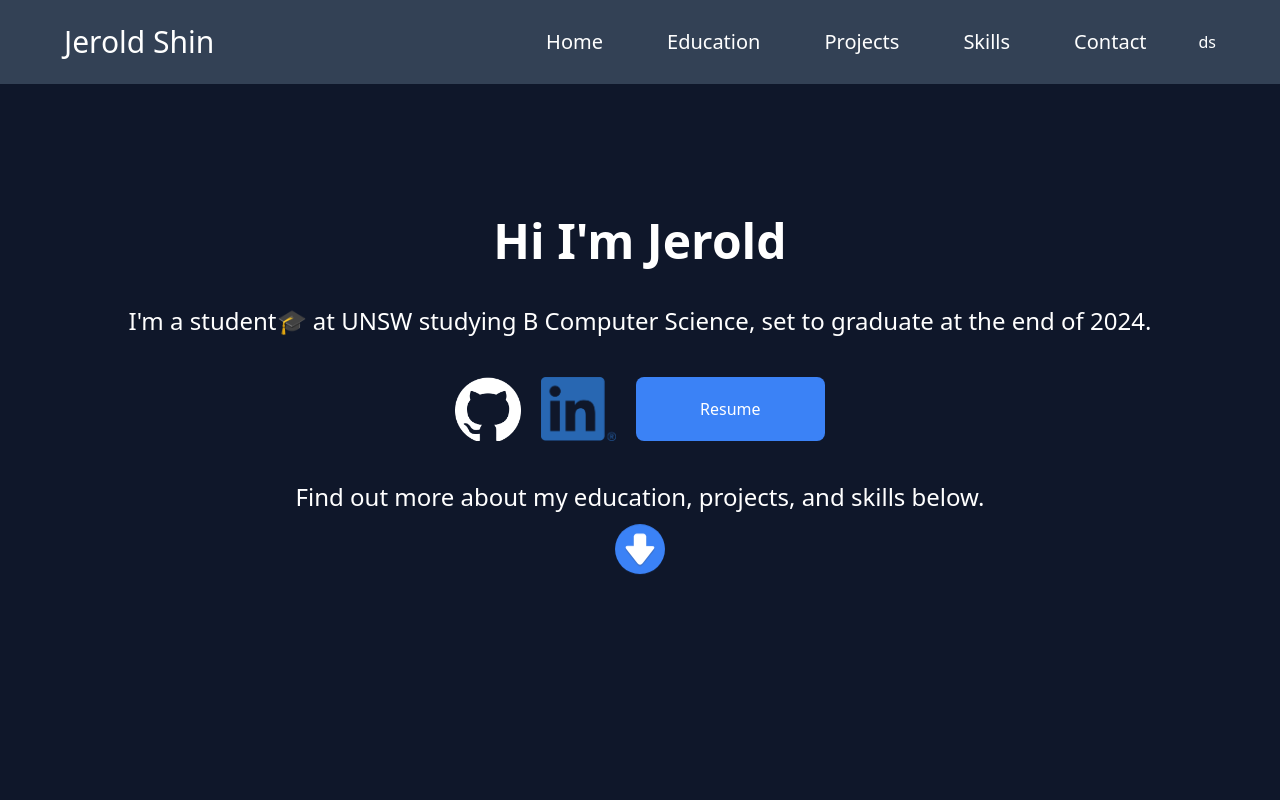
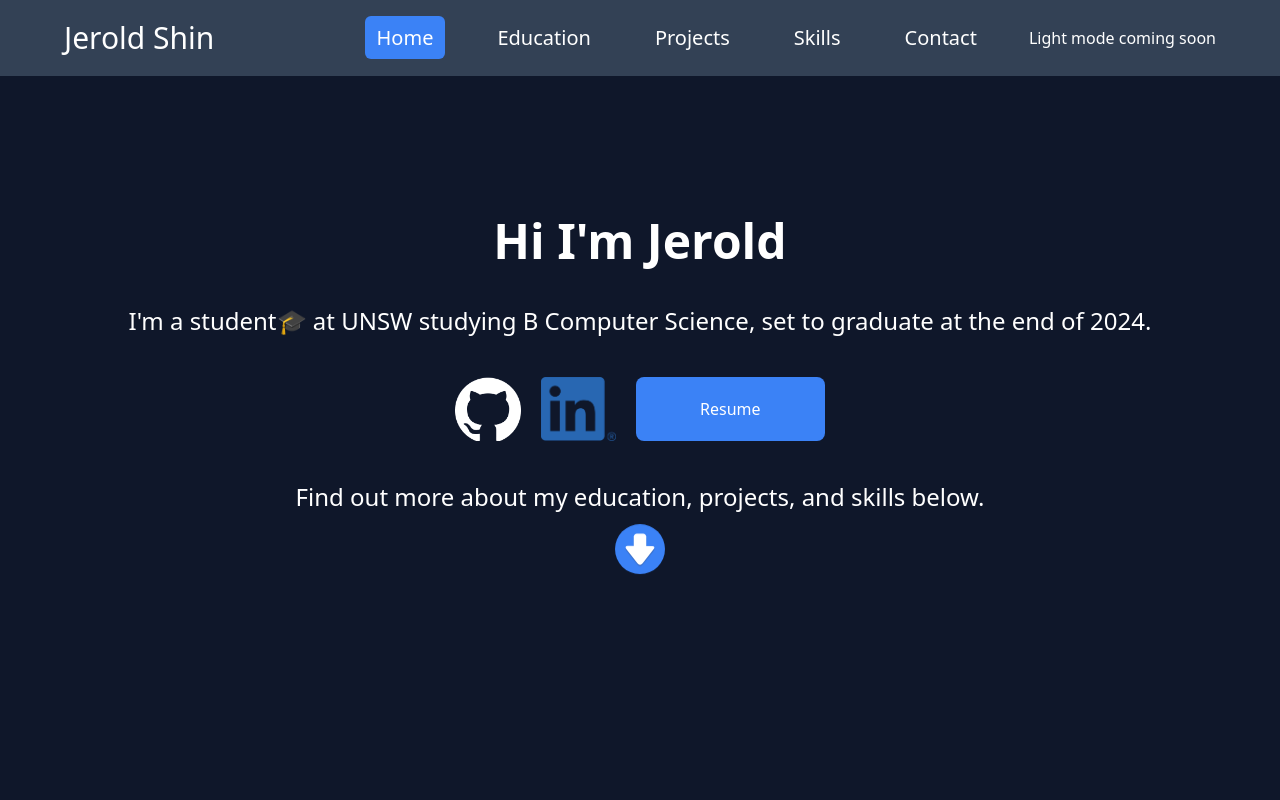
Before and after one commit to jss02/portfolio, a React (Create React App) app in the folder frontend/: page / in a window 1280 px wide. Shown: the top 800 px of the page. Built offline with nearby package versions, Linux system fonts and the light colour scheme.

Commit message:
Navbar highlighting on active component

```diff
--- a/frontend/package.json
+++ b/frontend/package.json
@@ -10,6 +10,7 @@
     "react": "^18.3.1",
     "react-dom": "^18.3.1",
     "react-scripts": "5.0.1",
+    "react-scroll": "^1.9.0",
     "web-vitals": "^2.1.4"
   },
   "scripts": {
--- a/frontend/src/App.css
+++ b/frontend/src/App.css
@@ -17,11 +17,6 @@
 .slide-up.slide-up-show {
     transform: translateY(0);
 }
-
-*{
-    scroll-behavior: smooth;
-}
-
 .expand {
     scale: 0.5;
     opacity: 0;
--- a/frontend/src/Components/Contact.jsx
+++ b/frontend/src/Components/Contact.jsx
@@ -34,9 +34,9 @@ export default function Contact() {
         <div className="bg-slate-900 text-white py-24" id="Contact">
             <div className="max-w-4xl mx-auto">
                 <h5 className="text-5xl text-center font-bold">Contact</h5>
-                <div className="flex justify-between gap-6 my-3">
+                <div className="flex justify-between gap-6 my-6">
                     <div className="w-full">
-                        <p className="text-xl">Feel free to contact me:</p>
+                        <p className="text-xl">Feel free to contact me through this form:</p>
                         {submitted ? (<p>Thanks for reaching out, I'll get back to you shortly</p>) : (
                             <form onSubmit={handleSubmit}>
                                 <div className="my-2">
@@ -86,15 +86,15 @@ export default function Contact() {
                     </div>
                     <div className="w-full flex justify-end">
                         <div>
-                            <div className="flex flex-col items-center my-1">
+                            <div className="flex flex-col items-center my-2">
                                 <h6 className="text-2xl">Email📧</h6>
                                 <p>jeroldshin02@gmail.com</p>
                             </div>
-                            <div className="flex flex-col items-center my-1">
+                            <div className="flex flex-col items-center my-2">
                                 <h6 className="text-2xl">Location📍</h6>
                                 <p>Sydney, Australia</p>
                             </div>
-                            <div className="flex flex-col items-center my-1">
+                            <div className="flex flex-col items-center my-2">
                                 <h6 className="text-2xl">Socials</h6>
                                 <a href='https://github.com/jss02' rel="noreferrer" target="_blank" className="mb-2"><img src={githubLightLogo} className="h-12" alt="github logo"></img></a>
                                 <a href='https://www.linkedin.com/in/jerold-shin' rel="noreferrer" target="_blank"><img src={linkedinLogo} className="h-12" alt="linkedin logo"></img></a>
--- a/frontend/src/Components/Header.jsx
+++ b/frontend/src/Components/Header.jsx
@@ -1,10 +1,7 @@
- import React from "react";
- import "../App.css";
+ import { Link } from 'react-scroll';
 
  function Header() {
-    const scrollToComponent = (element) => {
-        element.scrollIntoView({ behavior: 'smooth' });
-    }
+    const links = ["Home", "Education", "Projects", "Skills", "Contact"]
 
     return (
         <header className="bg-slate-700 text-white py-5 px-16 fixed w-full z-10">
@@ -13,18 +10,25 @@
                 <nav>
                     <div className="flex items-center">
                         <ul className="flex flex-row text-xl gap-10">
-                            <li className="cursor-pointer"><button onClick={() => scrollToComponent(document.getElementById('Home'))} className="hover:bg-blue-500 px-3 py-2 rounded-md">Home</button></li>
-                            <li className="cursor-pointer"><button onClick={() => scrollToComponent(document.getElementById('Education'))} className="hover:bg-blue-500 px-3 py-2 rounded-md">Education</button></li>
-                            <li className="cursor-pointer"><button onClick={() => scrollToComponent(document.getElementById('Projects'))} className="hover:bg-blue-500 px-3 py-2 rounded-md">Projects</button></li>
-                            <li className="cursor-pointer"><button onClick={() => scrollToComponent(document.getElementById('Skills'))} className="hover:bg-blue-500 px-3 py-2 rounded-md">Skills</button></li>
-                            <li className="cursor-pointer"><button onClick={() => scrollToComponent(document.getElementById('Contact'))} className="hover:bg-blue-500 px-3 py-2 rounded-md">Contact</button></li>
+                            {links.map((link) => (
+                                <li className="cursor-pointer">
+                                    <Link
+                                        to={link}
+                                        activeClass='bg-blue-500'
+                                        spy={true}
+                                        smooth={true}
+                                        offset={-135}
+                                        className="hover:bg-blue-500 px-3 py-2 rounded-md"
+                                    >
+                                    {link}
+                                    </Link>
+                                </li>
+                            ))}
                         </ul>
-                        <div className="ml-10">ds</div>
+                        <div className="ml-10">Light mode coming soon</div>
                     </div>
                 </nav>
-
             </div>
-
         </header>
     )
  }
```
Also changed, not shown: frontend/src/App.js (indentation only), 1 other file (tests, documents, lock files or other folders).
